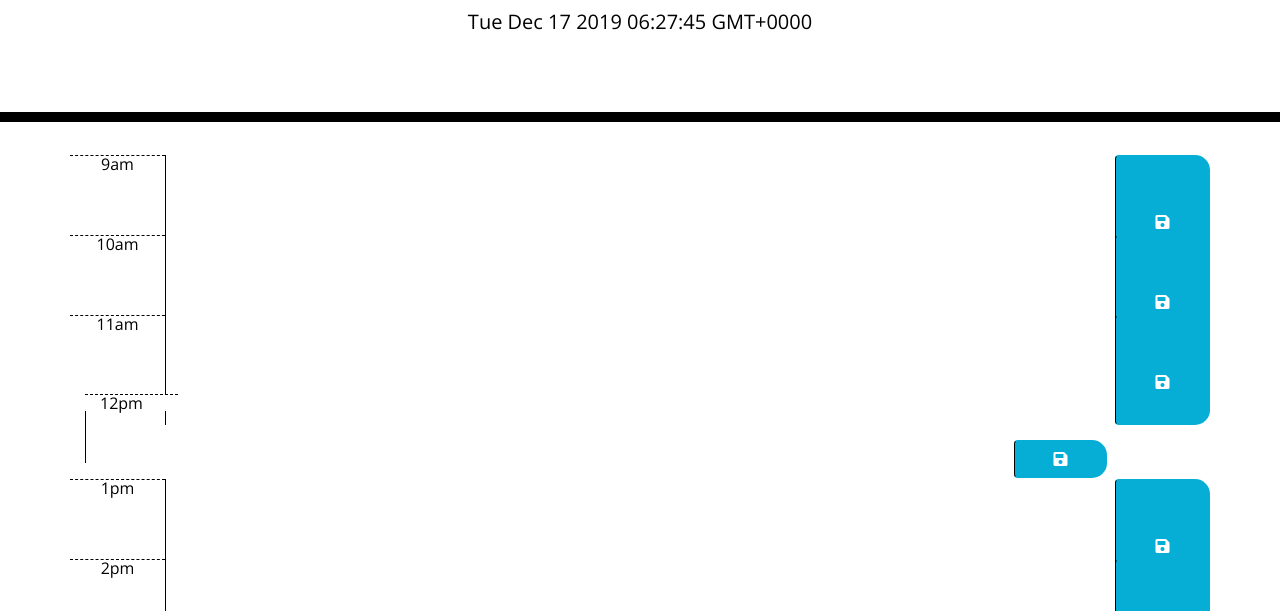
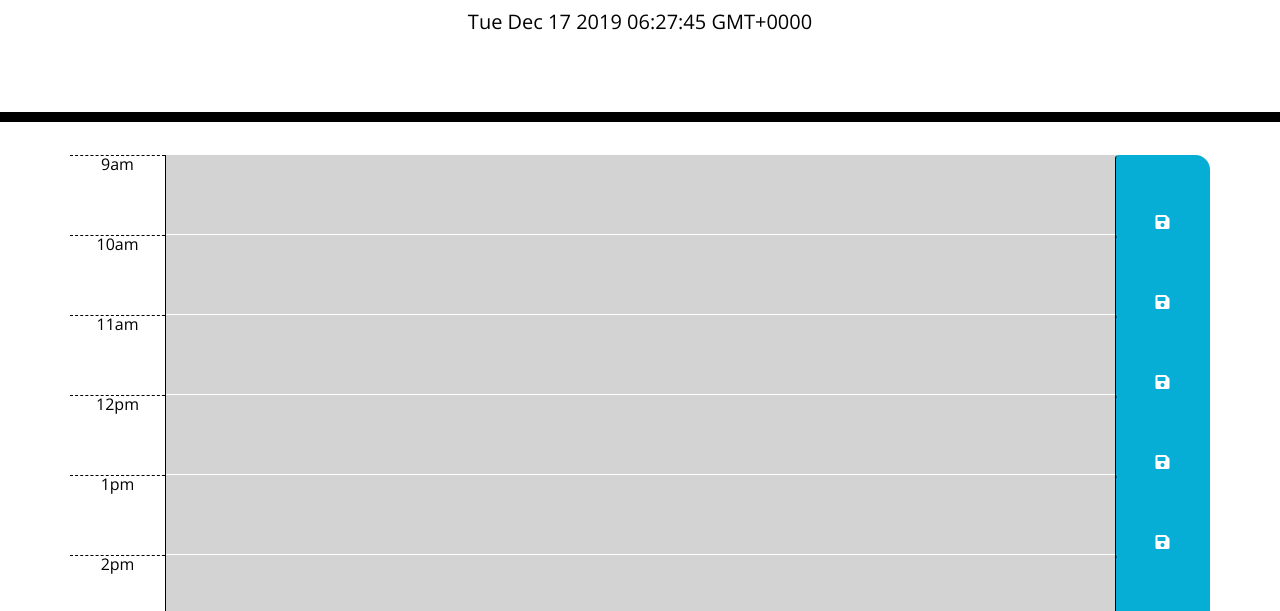
Before and after one commit to kaydeejay/workday-scheduler, a plain HTML site: page index.html in a window 1280 px wide. Shown: the part 182-793 px from the top of the page. Drawn offline with nearby package versions, Linux system fonts and the light colour scheme.

Commit message:
textareas change color based on hour

```diff
--- a/assets/css/style.css
+++ b/assets/css/style.css
@@ -22,7 +22,7 @@ body {
   }
 
   .description{
-    white-space: pre-wrap;
+    /* white-space: pre-wrap; */
   }
 
   .time-block{
--- a/index.html
+++ b/index.html
@@ -53,7 +53,7 @@
                 <i class="fas fa-save"></i>
             </button>
         </div>
-        <div id="hour-12 class="row time-block">
+        <div id="hour-12" class="row time-block">
             <div class="col-md-1 hour">12pm</div>
             <textarea class="col-md-10 description"></textarea>
             <button class="btn saveBtn col-md-1">
--- a/script.js
+++ b/script.js
@@ -11,5 +11,47 @@
 */
 
 $(document).ready(function(){
+
+    var colorTimer;
+
     $("#currentDay").text(moment());
+
+    function setColors(){
+        var actualTime = moment().hour();
+        var inputHours = $(".time-block");
+
+        for (var i = 0; i < inputHours.length; i++){
+            var thisHour = $(inputHours[i])
+            var hourIndex = i+9;
+            $(thisHour).attr("data-hour", hourIndex);
+            if (hourIndex > actualTime) {
+                $(thisHour).addClass("past");
+            }
+            else if (hourIndex === actualTime) {
+                $(thisHour).addClass("present");
+            }
+            else {
+                $(thisHour).addClass("future");
+            }
+        }
+    }
+
+    setColors();
+    colorTimer = setTimeout(setColors, 60000);
+
+
+
+    /**
+     * To Dos:
+     *    Get hour
+     *    Determine which colors display based on hour
+     *        Loop through the time/input divs
+     *        assign attribute data-hour equal to hour in 24-hr time format
+     *        compare each data-hour to current hour
+     *        < = past // === = present // > = future
+     *    Display the colors:
+     *        set attribute "class" to .past/.present/.future
+     *
+     *
+     */
 });
```
